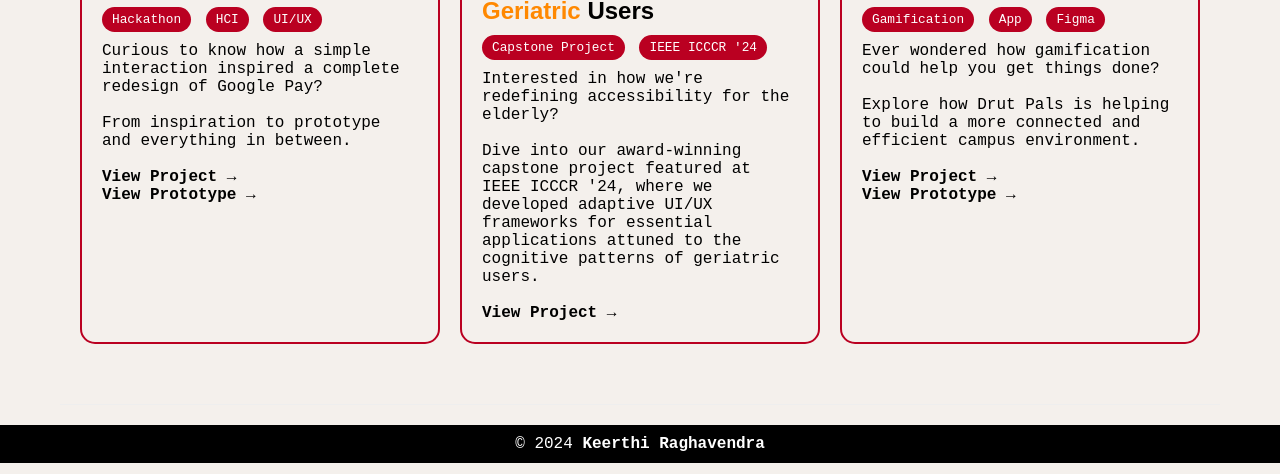
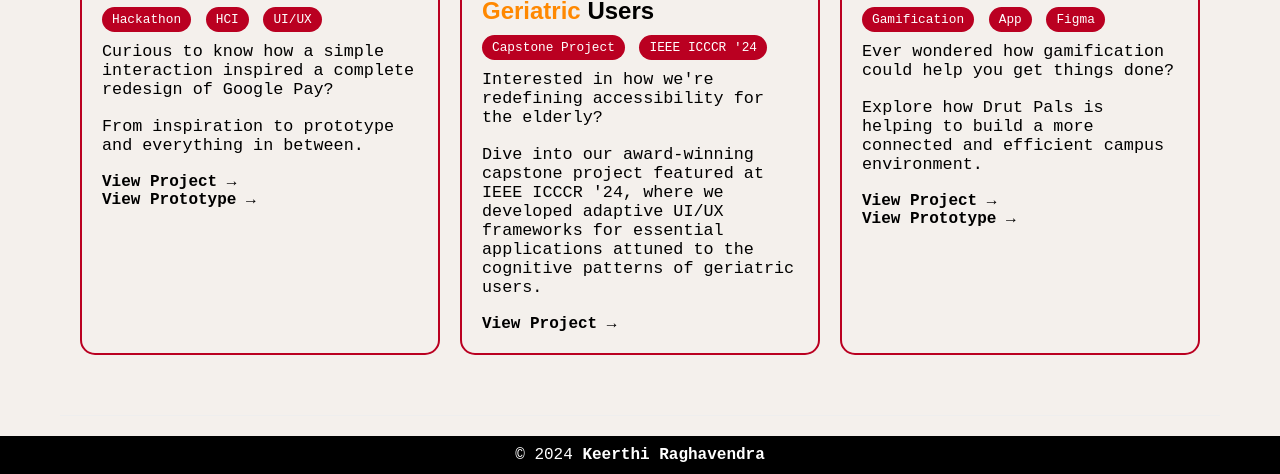
Before and after one commit to keerthirag/keerthirag.github.io, a website: page index.html in a window 1280 px wide. Shown: the part 1418-1892 px from the top of the page. Drawn offline with Linux system fonts and the light colour scheme.

Commit message:
2.3v commit

```diff
--- a/style.css
+++ b/style.css
@@ -400,7 +400,7 @@ section {
 }
 
 .project-info p {
-    font-size: 1em; /* Adjust description font size as needed */
+    font-size: 1.05em; /* Adjust description font size as needed */
 }
 
 .view-project-link {
```
